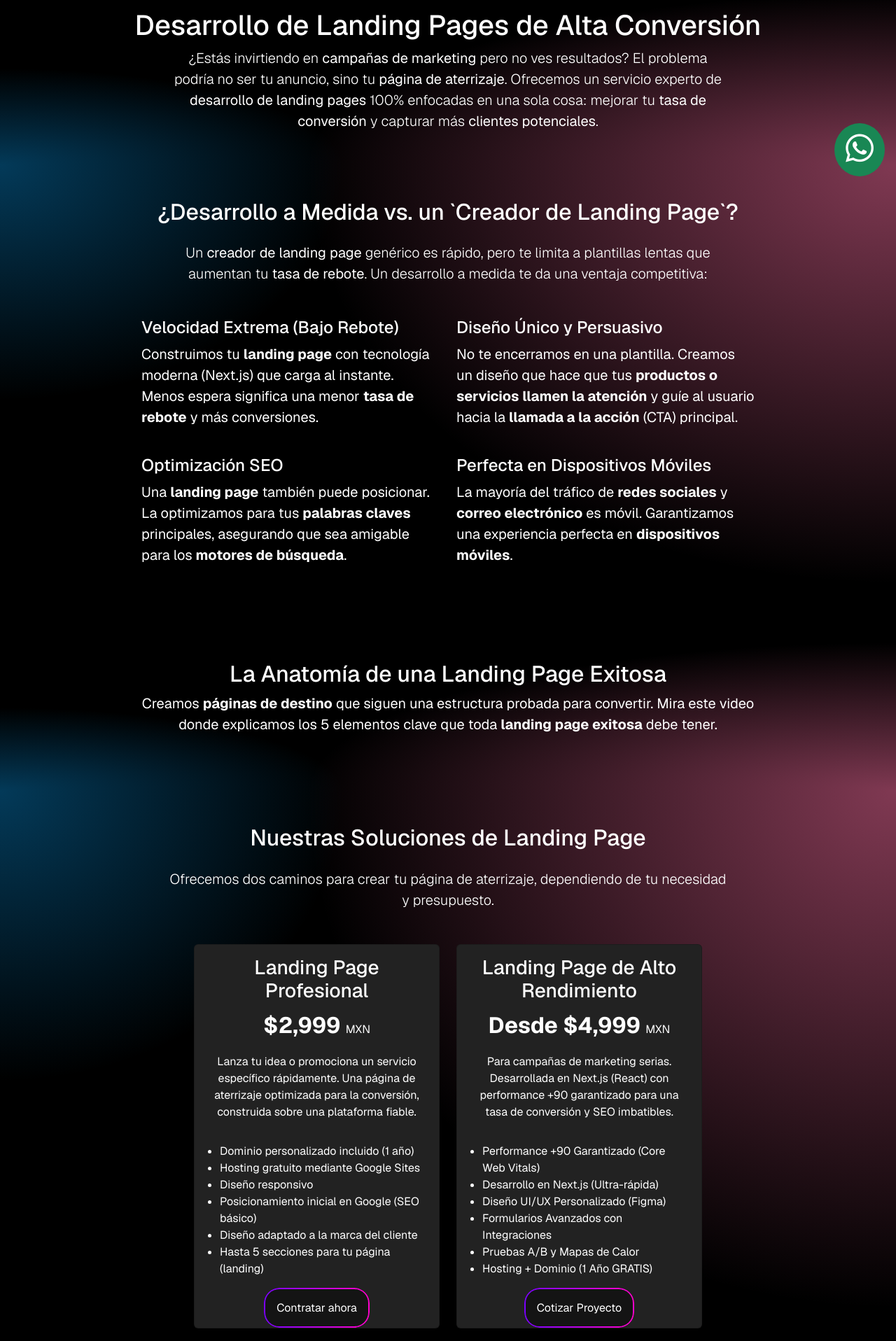
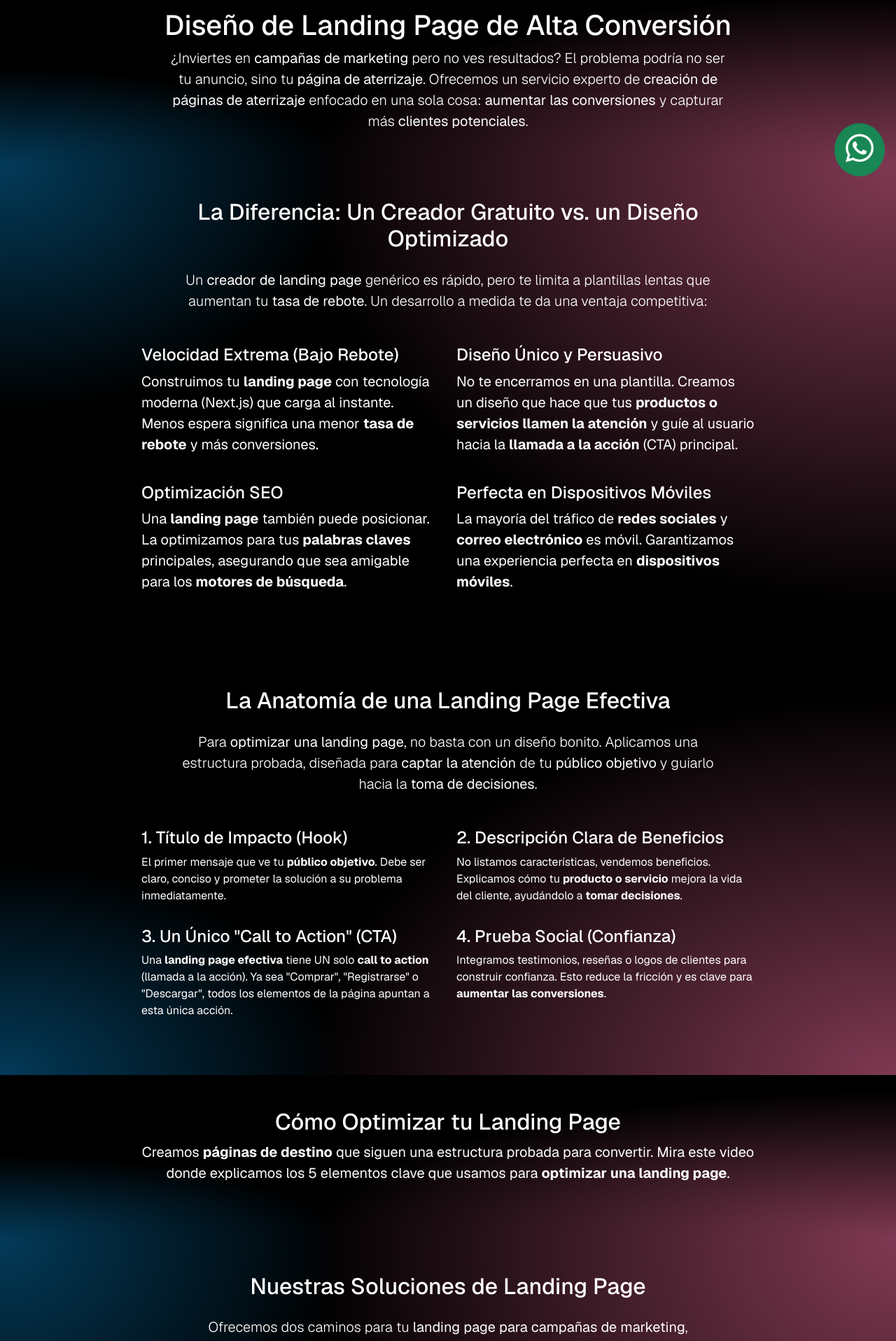
Before and after one commit to JhonnDevJs/jeg-dev-studios-site, a Next.js app: page /servicios/desarrollo/web/landing-pages in a window 1280 px wide. Shown: the part 420-2336 px from the top of the page at 70% size. Built offline with nearby package versions, Linux system fonts and the light colour scheme.

Commit message:
issue: firts changes for seo audit in landing-pages page

```diff
--- a/src/app/servicios/desarrollo/web/landing-pages/LandingPClient.jsx
+++ b/src/app/servicios/desarrollo/web/landing-pages/LandingPClient.jsx
@@ -53,17 +53,17 @@ export default function LandingPageDevelopmentPage() {
 			</section>
 			<section className="text-white py-5 gradient-effect-x text-center">
 				<div className="container">
-					<h1>Desarrollo de Landing Pages de Alta Conversión</h1>
+					<h1>Diseño de Landing Page de Alta Conversión</h1>
 					<p
 						className="fs-5 lead"
 						style={{ maxWidth: "800px", margin: "auto" }}
 					>
-						¿Estás invirtiendo en <strong>campañas de marketing</strong> pero no
-						ves resultados? El problema podría no ser tu anuncio, sino tu{" "}
+						¿Inviertes en <strong>campañas de marketing</strong> pero no ves
+						resultados? El problema podría no ser tu anuncio, sino tu{" "}
 						<strong>página de aterrizaje</strong>. Ofrecemos un servicio experto
-						de <strong>desarrollo de landing pages</strong> 100% enfocadas en
-						una sola cosa: mejorar tu <strong>tasa de conversión</strong> y
-						capturar más <strong>clientes potenciales</strong>.
+						de <strong>creación de páginas de aterrizaje</strong> enfocado en
+						una sola cosa: <strong>aumentar las conversiones</strong> y capturar
+						más <strong>clientes potenciales</strong>.
 					</p>
 				</div>
 			</section>
@@ -72,7 +72,7 @@ export default function LandingPageDevelopmentPage() {
 			<section className="text-white py-5 gradient-effect-y">
 				<div className="container" style={{ maxWidth: "900px" }}>
 					<h2 className="text-center mb-4">
-						¿Desarrollo a Medida vs. un `Creador de Landing Page`?
+						La Diferencia: Un Creador Gratuito vs. un Diseño Optimizado
 					</h2>
 					<p
 						className="fs-5 text-center lead"
@@ -121,16 +121,63 @@ export default function LandingPageDevelopmentPage() {
 					</div>
 				</div>
 			</section>
+			<section className="text-white py-5 gradient-effect-x text-center">
+				<div className="container" style={{ maxWidth: "900px" }}>
+					<h2 className="mb-4">La Anatomía de una Landing Page Efectiva</h2>
+					<p className="lead" style={{ maxWidth: "800px", margin: "auto" }}>
+						Para <strong>optimizar una landing page</strong>, no basta con un
+						diseño bonito. Aplicamos una estructura probada, diseñada para{" "}
+						<strong>captar la atención</strong> de tu{" "}
+						<strong>público objetivo</strong> y guiarlo hacia la{" "}
+						<strong>toma de decisiones</strong>.
+					</p>
+					<div className="row mt-5 text-start">
+						<div className="col-md-6 mb-3">
+							<h4>1. Título de Impacto (Hook)</h4>
+							<p>
+								El primer mensaje que ve tu <strong>público objetivo</strong>.
+								Debe ser claro, conciso y prometer la solución a su problema
+								inmediatamente.
+							</p>
+						</div>
+						<div className="col-md-6 mb-3">
+							<h4>2. Descripción Clara de Beneficios</h4>
+							<p>
+								No listamos características, vendemos beneficios. Explicamos
+								cómo tu <strong>producto o servicio</strong> mejora la vida del
+								cliente, ayudándolo a <strong>tomar decisiones</strong>.
+							</p>
+						</div>
+						<div className="col-md-6 mb-3">
+							<h4>3. Un Único "Call to Action" (CTA)</h4>
+							<p>
+								Una <strong>landing page efectiva</strong> tiene UN solo{" "}
+								<strong>call to action</strong> (llamada a la acción). Ya sea
+								"Comprar", "Registrarse" o "Descargar", todos los elementos de
+								la página apuntan a esta única acción.
+							</p>
+						</div>
+						<div className="col-md-6 mb-3">
+							<h4>4. Prueba Social (Confianza)</h4>
+							<p>
+								Integramos testimonios, reseñas o logos de clientes para
+								construir confianza. Esto reduce la fricción y es clave para{" "}
+								<strong>aumentar las conversiones</strong>.
+							</p>
+						</div>
+					</div>
+				</div>
+			</section>
 
 			{/* --- Sección de Video (Requisito de SEMrush) --- */}
 			<section className="text-white py-5 gradient-effect-x text-center">
 				<div className="container" style={{ maxWidth: "900px" }}>
-					<h2>La Anatomía de una Landing Page Exitosa</h2>
+					<h2>Cómo Optimizar tu Landing Page</h2>
 					<p className="fs-5">
 						Creamos <strong>páginas de destino</strong> que siguen una
 						estructura probada para convertir. Mira este video donde explicamos
-						los 5 elementos clave que toda <strong>landing page exitosa</strong>{" "}
-						debe tener.
+						los 5 elementos clave que usamos para{" "}
+						<strong>optimizar una landing page</strong>.
 					</p>
 					<div
 						className="video-responsive-container"
@@ -149,17 +196,14 @@ export default function LandingPageDevelopmentPage() {
 						className="fs-5 lead"
 						style={{ maxWidth: "800px", margin: "auto" }}
 					>
-						Ofrecemos dos caminos para crear tu página de aterrizaje,
+						Ofrecemos dos caminos para tu{" "}
+						<strong>landing page para campañas de marketing</strong>,
 						dependiendo de tu necesidad y presupuesto.
 					</p>
 
 					<div className="row justify-content-center align-items-stretch mt-4 gy-4">
 						{/* Opción 1: Paquete Google Sites */}
 						<div className="col-lg-5">
-							{/* Aquí deberías usar tu componente <CardProduct>
-                  pasando los datos de tu producto.
-                  Esto es solo un ejemplo visual de la estructura:
-                */}
 							<div
 								className="card h-100"
 								style={{ backgroundColor: "#222", color: "white" }}
@@ -172,7 +216,7 @@ export default function LandingPageDevelopmentPage() {
 									<p className="card-text">
 										Lanza tu idea o promociona un servicio específico
 										rápidamente. Una página de aterrizaje optimizada para la
-										conversión, construida sobre una plataforma fiable.
+										conversión, construida sobre Google Sites.
 									</p>
 									<ul
 										className="text-start mt-3"
@@ -183,11 +227,11 @@ export default function LandingPageDevelopmentPage() {
 										<li>Diseño responsivo</li>
 										<li>Posicionamiento inicial en Google (SEO básico)</li>
 										<li>Diseño adaptado a la marca del cliente</li>
-										<li>Hasta 5 secciones para tu página (landing)</li>
+										<li>Hasta 5 secciones para tu página</li>
 									</ul>
 									<div className="mt-auto pt-3">
 										<Link
-											href="/servicios/desarrollo/web/"
+											href="/contacto?producto=landing-page-profesional"
 											className="btn-services"
 										>
 											Contratar ahora
@@ -208,12 +252,12 @@ export default function LandingPageDevelopmentPage() {
 										Landing Page de Alto Rendimiento
 									</h3>
 									<p className="fs-2 fw-bold">
-										Desde $4,999 <span className="fs-6 fw-normal">MXN</span>
+										Desde $17,999 <span className="fs-6 fw-normal">MXN</span>
 									</p>
 									<p className="card-text">
-										Para campañas de marketing serias. Desarrollada en Next.js
-										(React) con performance +90 garantizado para una tasa de
-										conversión y SEO imbatibles.
+										La solución definitiva en{" "}
+										<strong>diseño de landing page de alta conversión</strong>.
+										Desarrollada en Next.js con performance +90 garantizado.
 									</p>
 									<ul
 										className="text-start mt-3"
@@ -227,7 +271,10 @@ export default function LandingPageDevelopmentPage() {
 										<li>Hosting + Dominio (1 Año GRATIS)</li>
 									</ul>
 									<div className="mt-auto pt-3">
-										<Link href="/contacto" className="btn-services">
+										<Link
+											href="/contacto?producto=landing-page-performance"
+											className="btn-services"
+										>
 											Cotizar Proyecto
 										</Link>
 									</div>
--- a/src/app/servicios/desarrollo/web/landing-pages/page.js
+++ b/src/app/servicios/desarrollo/web/landing-pages/page.js
@@ -1,25 +1,31 @@
 // --- 1. METADATOS DE LA PÁGINA ---
 export const metadata = {
-	title: "Desarrollo de Landing Pages de Alta Conversión | JEG Dev Studios",
+  // Título MEJORADO: Ataca la keyword faltante
+  title: "Diseño de Landing Page de Alta Conversión | JEG Dev Studios",
+
+  // Descripción MEJORADA: Incluye keywords faltantes
   description:
-		"Servicio de desarrollo de landing pages (páginas de aterrizaje) enfocadas en una alta tasa de conversión. Optimizamos tu página para captar clientes potenciales.",
+    "Servicio de creación de páginas de aterrizaje (landing pages). Nos enfocamos en optimizar tu landing page para aumentar las conversiones de tus campañas de marketing.",
+
+  // Keywords MEJORADAS: Se eliminó el stuffing
   keywords:
-		"desarrollo de landing pages, diseño de landing page de alta conversión, creación de páginas de aterrizaje, optimizar landing page, landing page para campañas de marketing, landing page exitosa",
+    "diseño de landing page de alta conversión, creación de páginas de aterrizaje, optimizar landing page, landing page para campañas de marketing, captar clientes potenciales",
+
   alternates: {
     canonical:
       "https://www.jegdevstudios.com/servicios/desarrollo/web/landing-pages",
   },
   openGraph: {
-		title: "JEG Dev Studios | Desarrollo de Landing Pages Exitosas",
+    title: "JEG Dev Studios | Diseño de Landing Pages de Alta Conversión",
     description:
-			"Servicio de desarrollo de páginas de aterrizaje (landing pages) 100% enfocadas en mejorar tu tasa de conversión y captar clientes potenciales.",
+      "Servicio de creación de páginas de aterrizaje 100% enfocadas en mejorar tu tasa de conversión y captar clientes potenciales. Deja de perder dinero en tus campañas.",
     url: "https://www.jegdevstudios.com/servicios/desarrollo/web/landing-pages",
     images: [
       {
         url: "/img-SEO/og-background-serv-landing.webp",
         width: 1200,
         height: 630,
-				alt: "Servicio de Desarrollo de Landing Pages de Alta Conversión",
+        alt: "Servicio de Diseño de Landing Page de Alta Conversión",
       },
     ],
     locale: "es_MX",
```
Lines whose indentation alone changed are shown as unchanged.
